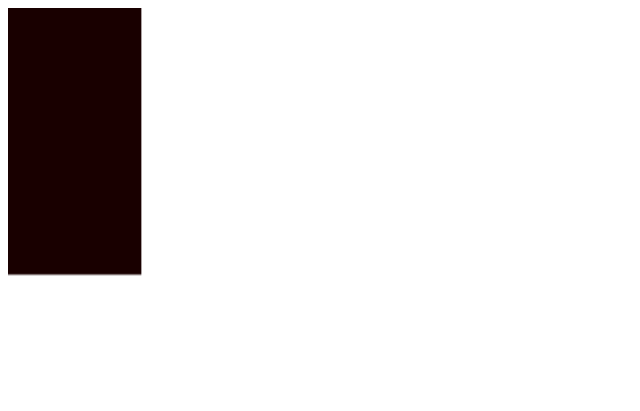
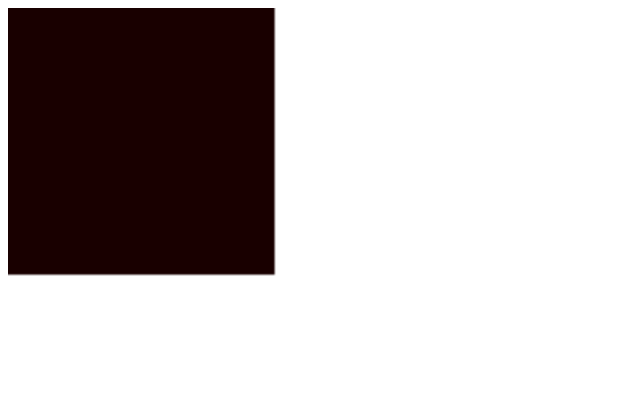
Before and after one commit to Xapher/VoronoiMap, a plain HTML site: page index.html in a window 1280 px wide. Shown: the whole page, without its empty margins (0-640 px from the left). Drawn offline with Linux system fonts and the light colour scheme.

Commit message:
Update index.html

```diff
--- a/index.html
+++ b/index.html
@@ -4,6 +4,6 @@
     <script src="script.js"></script>
   </head>
 <body onload="load()">
-<canvas style="width:400px;height:400px;" id="voronoi"></canvas>
+<canvas style="height:400px;" id="voronoi"></canvas>
 </body>
 </html>
```
